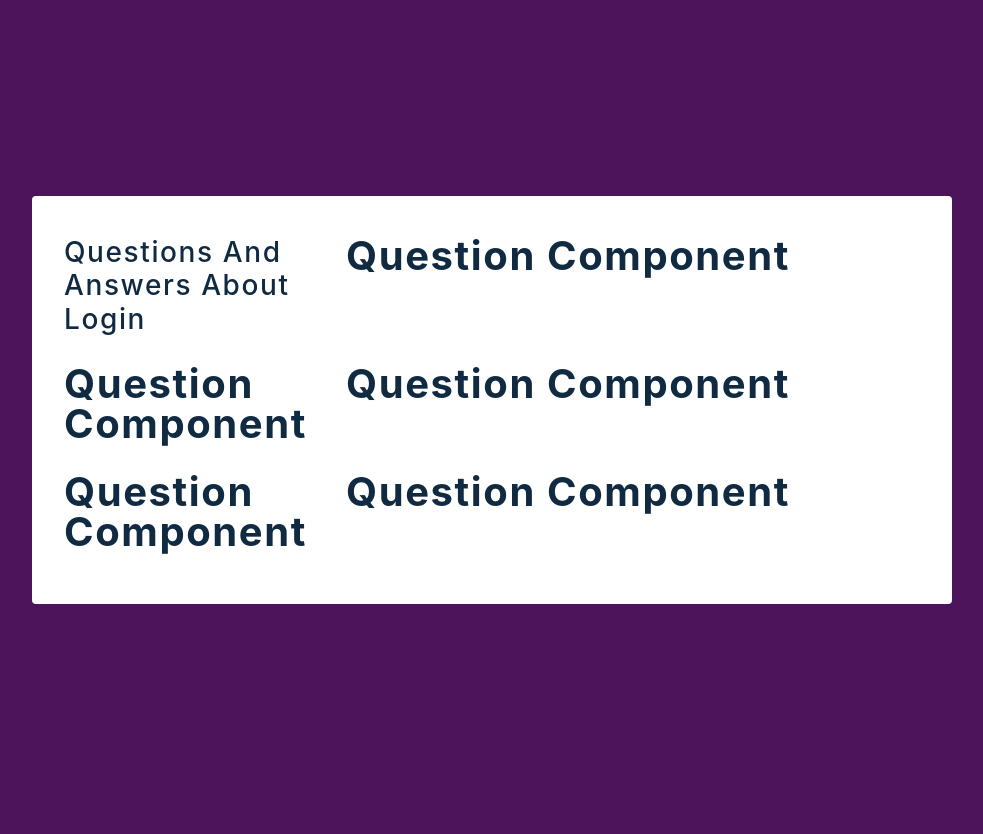
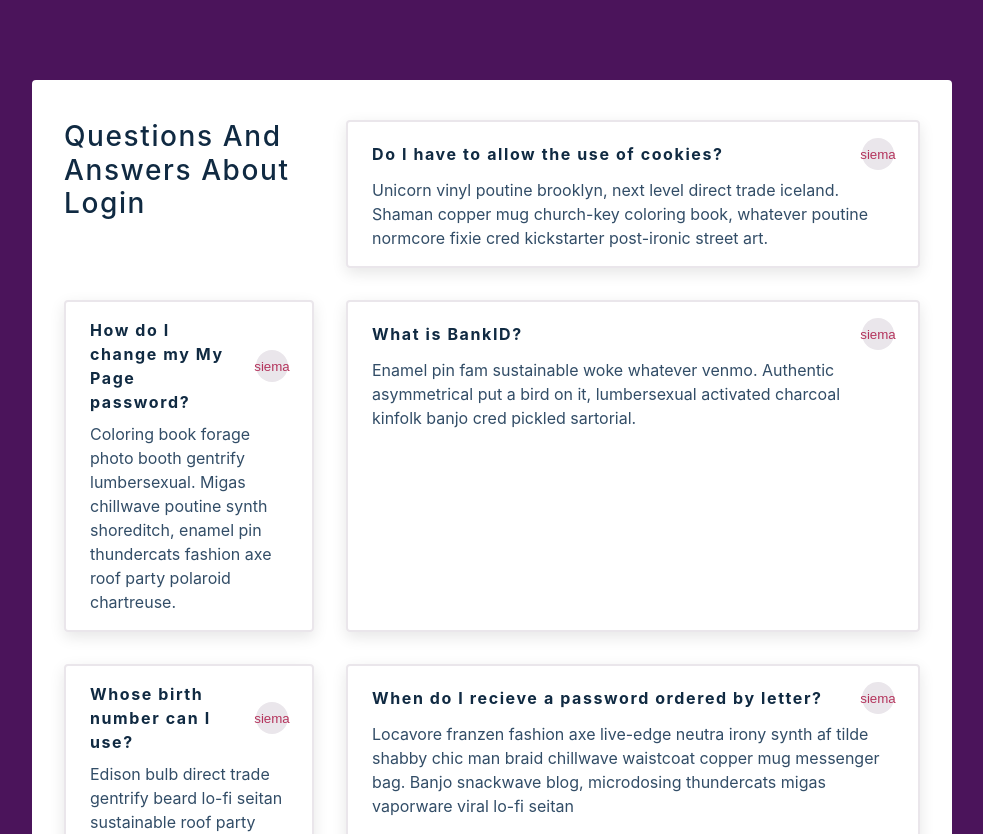
Before and after one commit to elhose/react-tutorial, a React (Create React App) app in the folder 4-questions/: page / in a window 1280 px wide. Shown: the top 834 px of the page, without its empty margins (148-1131 px from the left). Before the commit the page ends 800 px from the top, so only its background shows below. Built offline with nearby package versions, Linux system fonts and the light colour scheme.

Commit message:
Modified Question.js, now add simple logic and react-icons

```diff
--- a/4-questions/src/Question.js
+++ b/4-questions/src/Question.js
@@ -1,7 +1,19 @@
-import React from 'react';
+import React, { useState } from "react";
 
-const Question = () => {
-  return <h2>question component</h2>;
+const Question = ({ id, info, title }) => {
+	const [moreInfo, setMoreInfo] = useState(false);
+
+	return (
+		<>
+			<div className="question">
+				<header>
+					<h4>{title}</h4>
+					<button className="btn">siema</button>
+				</header>
+				<p>{info}</p>
+			</div>
+		</>
+	);
 };
 
 export default Question;
```
